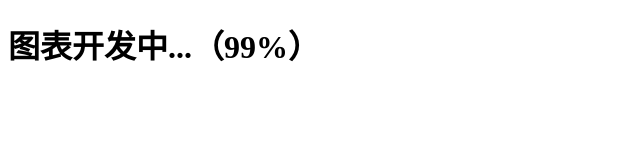
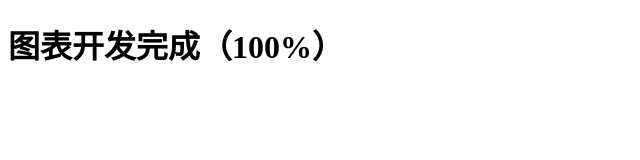
Before and after one commit to flyme678/git_test, a plain HTML site: page chart.html in a window 1280 px wide. Shown: the whole page, without its empty margins (0-640 px from the left). Drawn offline with Linux system fonts and the light colour scheme.

Commit message:
图表开发完成

```diff
--- a/chart.html
+++ b/chart.html
@@ -7,7 +7,7 @@
 	</head>
 	<body>
 		<div id="app">
-		<h1>图表开发中...（99%）</h1>
+		<h1>图表开发完成（100%）</h1>
 
 		</div>
 
```
